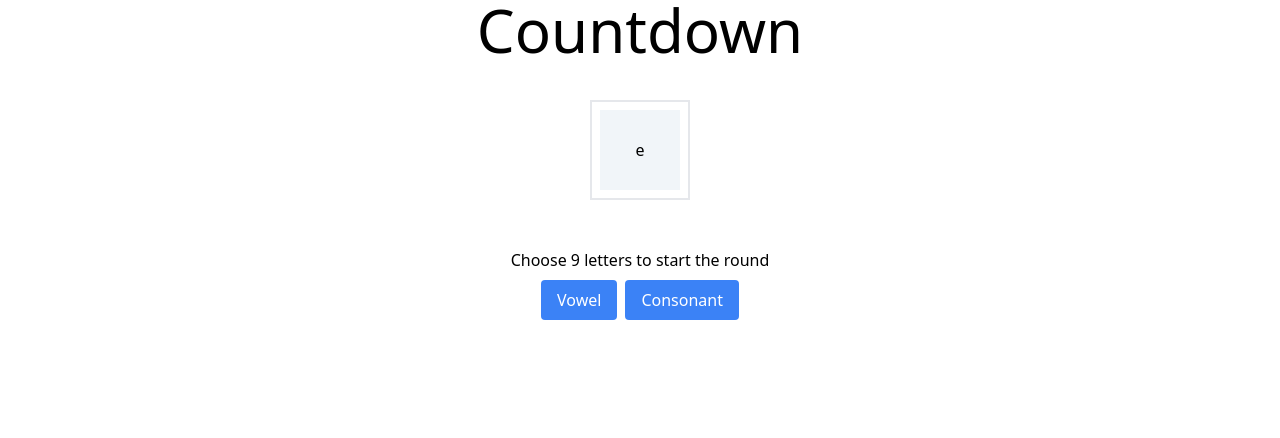
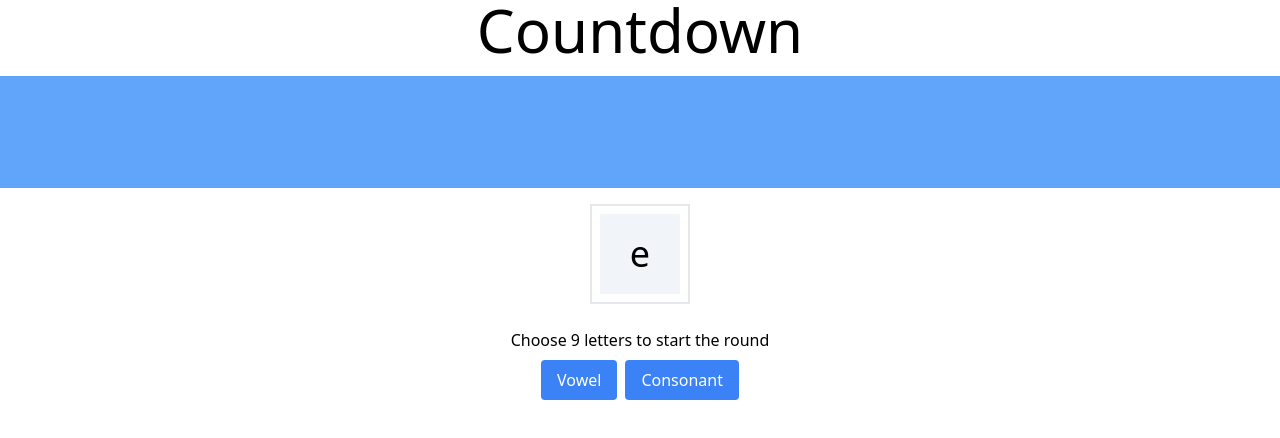
Before and after one commit to FisherTom/countdown, a React (Create React App) app: page / in a window 1280 px wide. Both pictures are taken after a click on the button "Vowel". Shown: the top 438 px of the page. Built offline with nearby package versions, Linux system fonts and the light colour scheme.

Commit message:
refactor letter selectors

```diff
--- a/src/components/LetterInterface.jsx
+++ b/src/components/LetterInterface.jsx
@@ -1,67 +1,57 @@
 import React, { useEffect, useState } from "react";
+import LetterPool from "./LetterPool";
 import SelectedLetters from "./SelectedLetters";
 import VowelCons from "./VowelCons";
+import WordList from "./WordList";
 
 function LetterInterface() {
-  const [chosenLetters, setChosenLetters] = useState([]);
-  const [nineChosen, setNineChosen] = useState(false);
+  const [letterPool, setLetterPool] = useState([]);
+  const [letterPoolFull, setLetterPoolFull] = useState(false);
   const [wordLetters, setWordLetters] = useState([]);
   const [usedLetters, setUsedLetters] = useState([]);
+  const [words, setWords] = useState([]);
 
   useEffect(() => {
-    if (chosenLetters.length >= 9) {
-      setNineChosen(true);
+    if (letterPool.length >= 9) {
+      setLetterPoolFull(true);
     } else {
-      setNineChosen(false);
+      setLetterPoolFull(false);
     }
-  }, [chosenLetters]);
+  }, [letterPool]);
+
+  const handleAddWord = () => {
+    setWords((currentWords) => [...currentWords, wordLetters.join("")]);
+  };
 
   return (
-    <div className="flex flex-col items-center ">
-      {nineChosen && (
-        <div className="flex gap-2 justify-center p-2">
-          <button
-            onClick={() => {
-              setWordLetters([]);
-              setUsedLetters([]);
-            }}
-          >
-            Clear
-          </button>
-          <button>Add Word</button>
-        </div>
-      )}
-      {nineChosen &&
-        (wordLetters.length !== 0 ? (
-          <ul className="flex justify-center gap-6 bg-blue-400 p-2 w-fit">
-            {wordLetters.map((letter, i) => {
-              return (
-                <li
-                  key={i}
-                  className={
-                    "w-20 h-20 bg-gray-300 flex justify-center items-center"
-                  }
-                >
-                  {letter}
-                </li>
-              );
-            })}
-          </ul>
-        ) : (
-          <p>Select letters to make a word</p>
-        ))}
+    <div className="flex flex-col items-center gap-4 ">
+      <WordList words={words} />
 
       <SelectedLetters
+        wordLetters={wordLetters}
+        setWordLetters={setWordLetters}
+        setUsedLetters={setUsedLetters}
+      />
+      <LetterPool
         usedLetters={usedLetters}
         setUsedLetters={setUsedLetters}
         setWordLetters={setWordLetters}
-        chosenLetters={chosenLetters}
+        letterPool={letterPool}
       />
-      {!nineChosen && (
-        <VowelCons
-          chosenLetters={chosenLetters}
-          setChosenLetters={setChosenLetters}
-        />
+
+      {letterPoolFull && (
+        <button
+          onClick={() => {
+            handleAddWord();
+            setWordLetters([]);
+            setUsedLetters([]);
+          }}
+        >
+          Add Word
+        </button>
+      )}
+      {!letterPoolFull && (
+        <VowelCons letterPool={letterPool} setLetterPool={setLetterPool} />
       )}
     </div>
   );
--- /dev/null
+++ b/src/components/LetterPool.jsx
@@ -0,0 +1,41 @@
+import React from "react";
+
+function LetterPool({
+  letterPool,
+  setWordLetters,
+  usedLetters,
+  setUsedLetters,
+}) {
+  const handleAddWordLetter = (letter, i) => {
+    if (!usedLetters.includes(i)) {
+      setUsedLetters((currentUsedLetters) => {
+        return [...currentUsedLetters, i];
+      });
+      setWordLetters((currentLetters) => {
+        return [...currentLetters, letter];
+      });
+    }
+  };
+
+  return (
+    <div className="flex justify-center">
+      <ul className="flex justify-center gap-6 border-2 p-2 w-fit">
+        {letterPool.map((letter, i) => {
+          return (
+            <li
+              key={i}
+              className={`w-20 h-20  flex justify-center items-center text-4xl ${
+                usedLetters.includes(i) ? "bg-slate-500" : "bg-slate-100"
+              } `}
+              onClick={() => handleAddWordLetter(letter, i)}
+            >
+              {letterPool[i]}
+            </li>
+          );
+        })}
+      </ul>
+    </div>
+  );
+}
+
+export default LetterPool;
--- a/src/components/SelectedLetters.jsx
+++ b/src/components/SelectedLetters.jsx
@@ -1,39 +1,35 @@
-import React, { useState } from "react";
+import React from "react";
 
-function SelectedLetters({
-  chosenLetters,
-  setWordLetters,
-  usedLetters,
-  setUsedLetters,
-}) {
-  const handleAddWordLetter = (letter, i) => {
-    if (!usedLetters.includes(i)) {
-      setUsedLetters((currentUsedLetters) => {
-        return [...currentUsedLetters, i];
-      });
-      setWordLetters((currentLetters) => {
-        return [...currentLetters, letter];
-      });
-    }
-  };
-
+function SelectedLetters({ wordLetters, setWordLetters, setUsedLetters }) {
   return (
-    <div className="p-10 flex justify-center">
-      <ul className="flex justify-center gap-6 border-2 p-2 w-fit">
-        {chosenLetters.map((letter, i) => {
+    <div className="flex gap-2 w-full bg-blue-400 h-28 justify-center items-center">
+      <ul className="flex justify-center gap-6  p-2 w-fit">
+        {wordLetters.map((letter, i) => {
           return (
             <li
               key={i}
-              className={`w-20 h-20  flex justify-center items-center ${
-                usedLetters.includes(i) ? "bg-slate-500" : "bg-slate-100"
-              } `}
-              onClick={() => handleAddWordLetter(letter, i)}
+              className={
+                "w-20 h-20 bg-gray-300 flex justify-center items-center text-4xl"
+              }
             >
-              {chosenLetters[i]}
+              {letter}
             </li>
           );
         })}
       </ul>
+      {wordLetters.length > 0 ? (
+        <button
+          className="bg-red-500"
+          onClick={() => {
+            setWordLetters([]);
+            setUsedLetters([]);
+          }}
+        >
+          Clear
+        </button>
+      ) : (
+        <></>
+      )}
     </div>
   );
 }
--- a/src/components/VowelCons.jsx
+++ b/src/components/VowelCons.jsx
@@ -1,6 +1,6 @@
 import React from "react";
 
-function VowelCons({ setChosenLetters, chosenLetters }) {
+function VowelCons({ setLetterPool, letterPool }) {
   let vowels = ["a", "e", "i", "o", "u"];
   let cons = [
     "b",
@@ -27,11 +27,11 @@ function VowelCons({ setChosenLetters, chosenLetters }) {
   ];
 
   const handleAddLetter = (isVowel) => {
-    if (chosenLetters.length < 9) {
+    if (letterPool.length < 9) {
       let newLetter = isVowel
         ? vowels[Math.floor(Math.random() * vowels.length)]
         : cons[Math.floor(Math.random() * cons.length)];
-      setChosenLetters((currentLetters) => {
+      setLetterPool((currentLetters) => {
         return [...currentLetters, newLetter];
       });
     }
--- /dev/null
+++ b/src/components/WordList.jsx
@@ -0,0 +1,17 @@
+import React from "react";
+
+function WordList({ words }) {
+  return (
+    <div>
+      <ul className="flex gap-6">
+        {words.map((word) => {
+          return (
+            <li className=" bg-orange-300 px-6 py-1 rounded-xl">{word}</li>
+          );
+        })}
+      </ul>
+    </div>
+  );
+}
+
+export default WordList;
```
